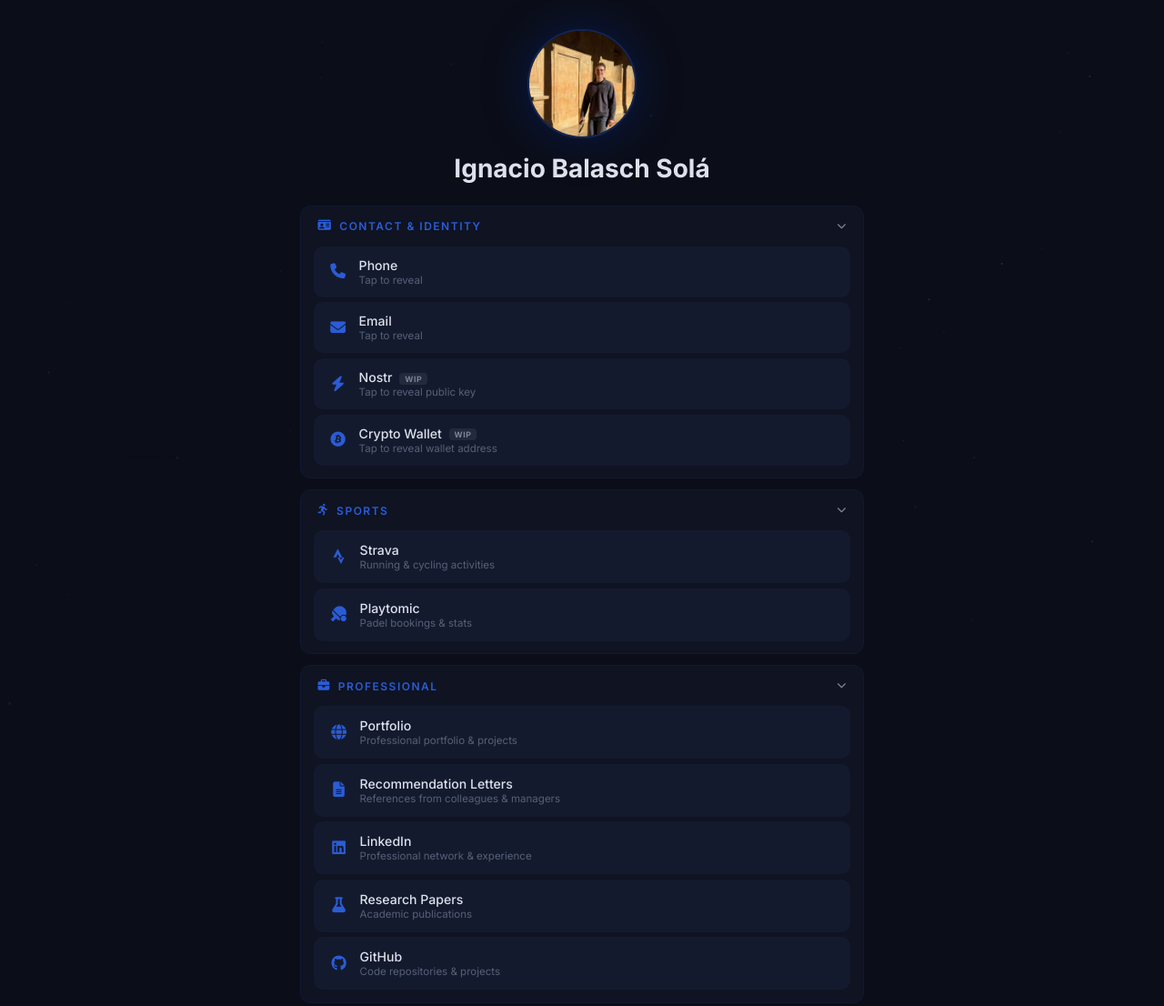
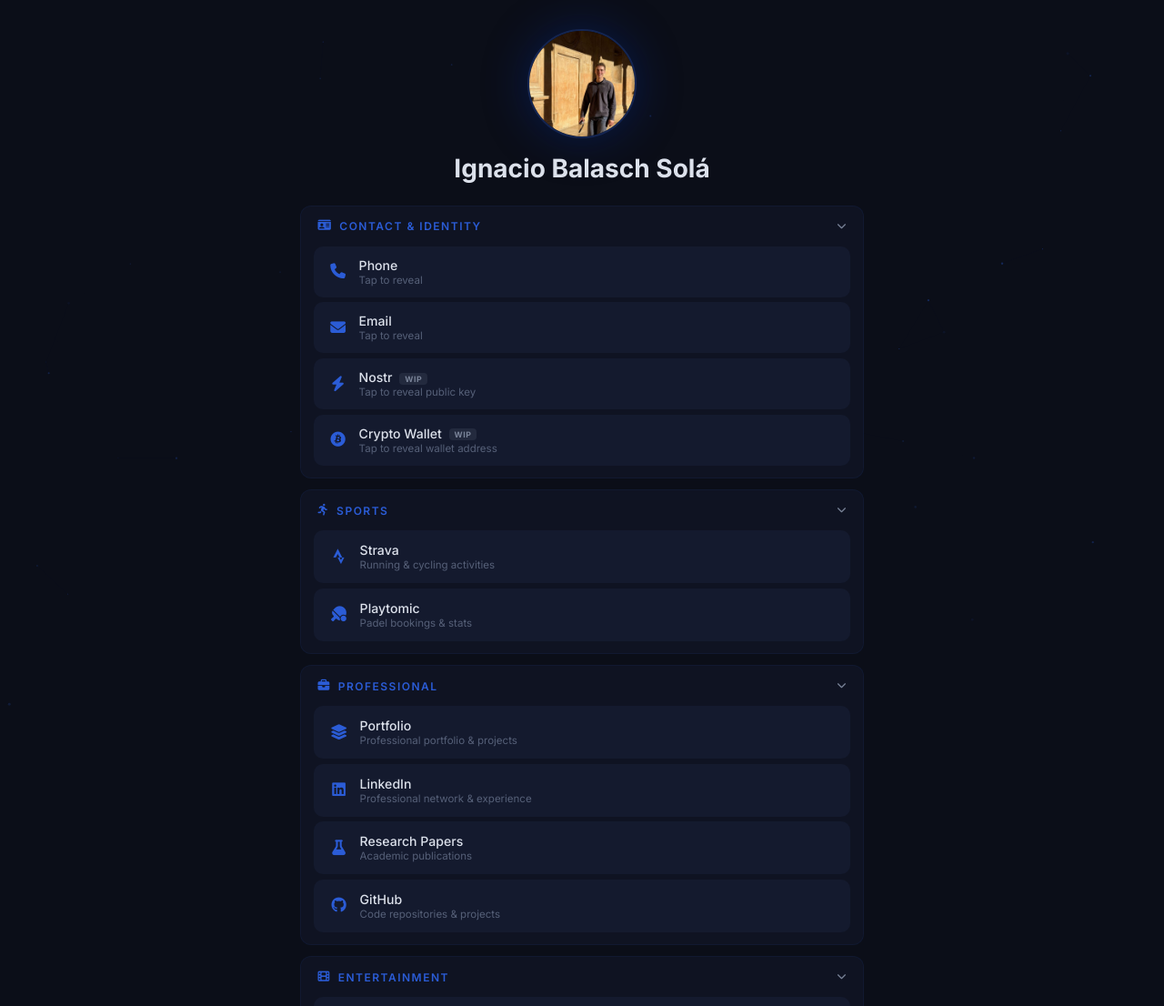
Before and after one commit to ignaciobalaschsola/linktree, a plain HTML site: page index.html in a window 1280 px wide. Shown: the top 1106 px of the page at 91% size. Drawn offline with nearby package versions, Linux system fonts and the light colour scheme.

Commit message:
Remove Recommendation Letters, change portfolio icon

```diff
--- a/index.html
+++ b/index.html
@@ -91,12 +91,8 @@
       </button>
       <div class="links" id="pro-links">
         <a href="https://portfolio.ignacio.balasch.es" class="link-btn" target="_blank" rel="noopener">
-          <i class="fas fa-globe"></i>
+          <i class="fas fa-layer-group"></i>
           <div class="link-content"><span class="link-name">Portfolio</span><span class="link-desc">Professional portfolio & projects</span></div>
-        </a>
-        <a href="#" class="link-btn" target="_blank" rel="noopener">
-          <i class="fas fa-file-alt"></i>
-          <div class="link-content"><span class="link-name">Recommendation Letters</span><span class="link-desc">References from colleagues & managers</span></div>
         </a>
         <a href="https://www.linkedin.com/" class="link-btn" target="_blank" rel="noopener">
           <i class="fab fa-linkedin"></i>
```
